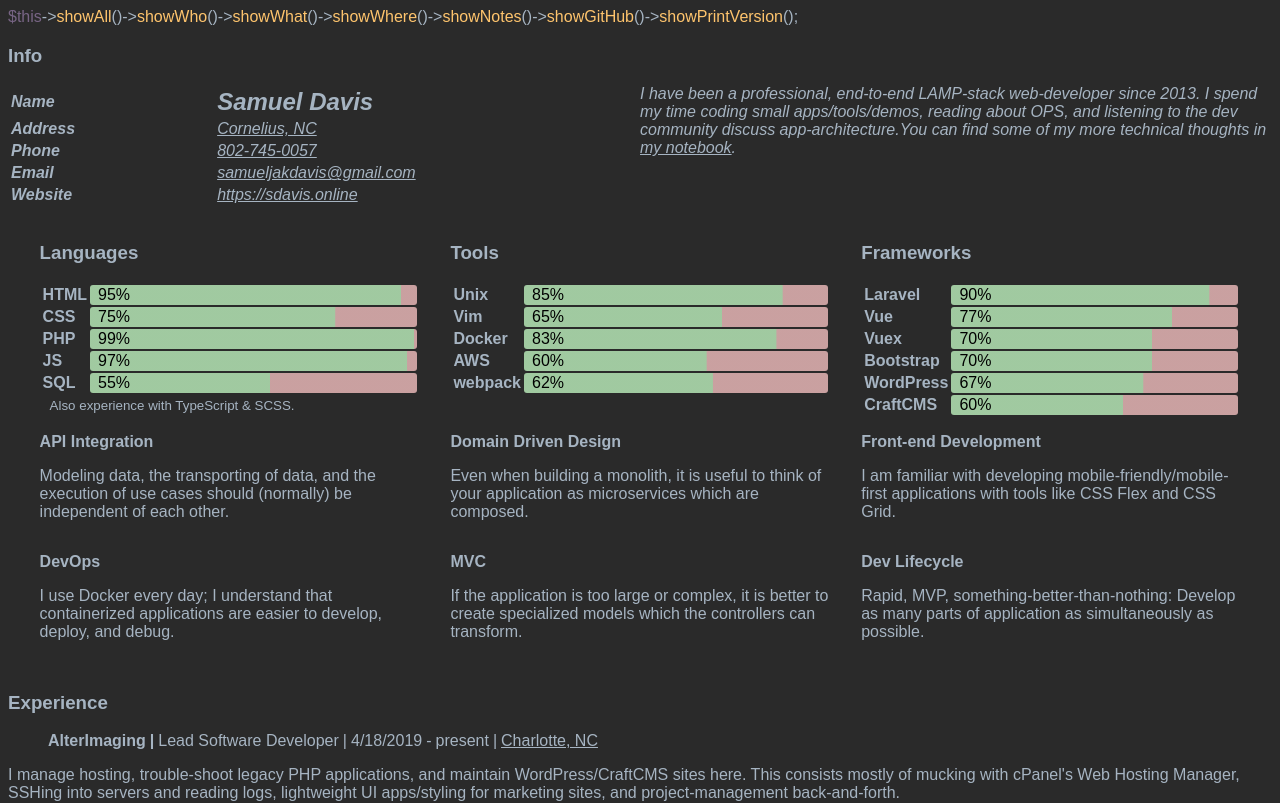
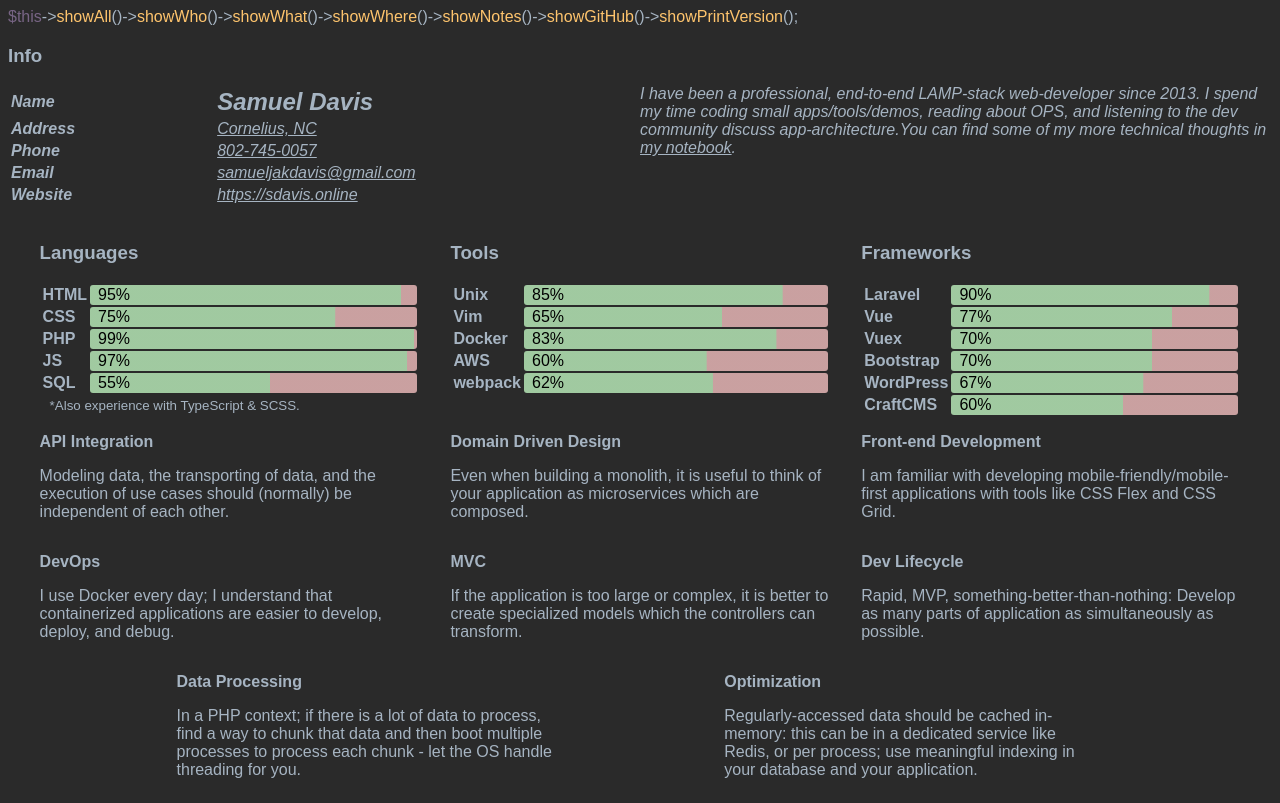
Before and after one commit to SamuelDavis/homepage, a Vue app: page / in a window 1280 px wide. Shown: the top 803 px of the page. Built offline with nearby package versions, Linux system fonts and the light colour scheme.

Commit message:
more skills

```diff
--- a/src/App.vue
+++ b/src/App.vue
@@ -72,7 +72,7 @@
               { name: 'JS', confidence: 97 },
               { name: 'SQL', confidence: 55 },
             ],
-            notice: 'Also experience with TypeScript & SCSS.'
+            notice: '*Also experience with TypeScript & SCSS.'
           },
           {
             label: 'Tools',
@@ -102,7 +102,9 @@
           { label: 'Front-end Development', description: 'I am familiar with developing mobile-friendly/mobile-first applications with tools like CSS Flex and CSS Grid.' },
           { label: 'DevOps', description: 'I use Docker every day; I understand that containerized applications are easier to develop, deploy, and debug.' },
           { label: 'MVC', description: 'If the application is too large or complex, it is better to create specialized models which the controllers can transform.' },
-          { label: 'Dev Lifecycle', description: 'Rapid, MVP, something-better-than-nothing: Develop as many parts of application as simultaneously as possible.' }
+          { label: 'Dev Lifecycle', description: 'Rapid, MVP, something-better-than-nothing: Develop as many parts of application as simultaneously as possible.' },
+          { label: 'Data Processing', description: 'In a PHP context; if there is a lot of data to process, find a way to chunk that data and then boot multiple processes to process each chunk - let the OS handle threading for you.' },
+          { label: 'Optimization', description: 'Regularly-accessed data should be cached in-memory: this can be in a dedicated service like Redis, or per process; use meaningful indexing in your database and your application.' }
         ],
         contact: {
           name: { text: 'Samuel Davis' },
```
